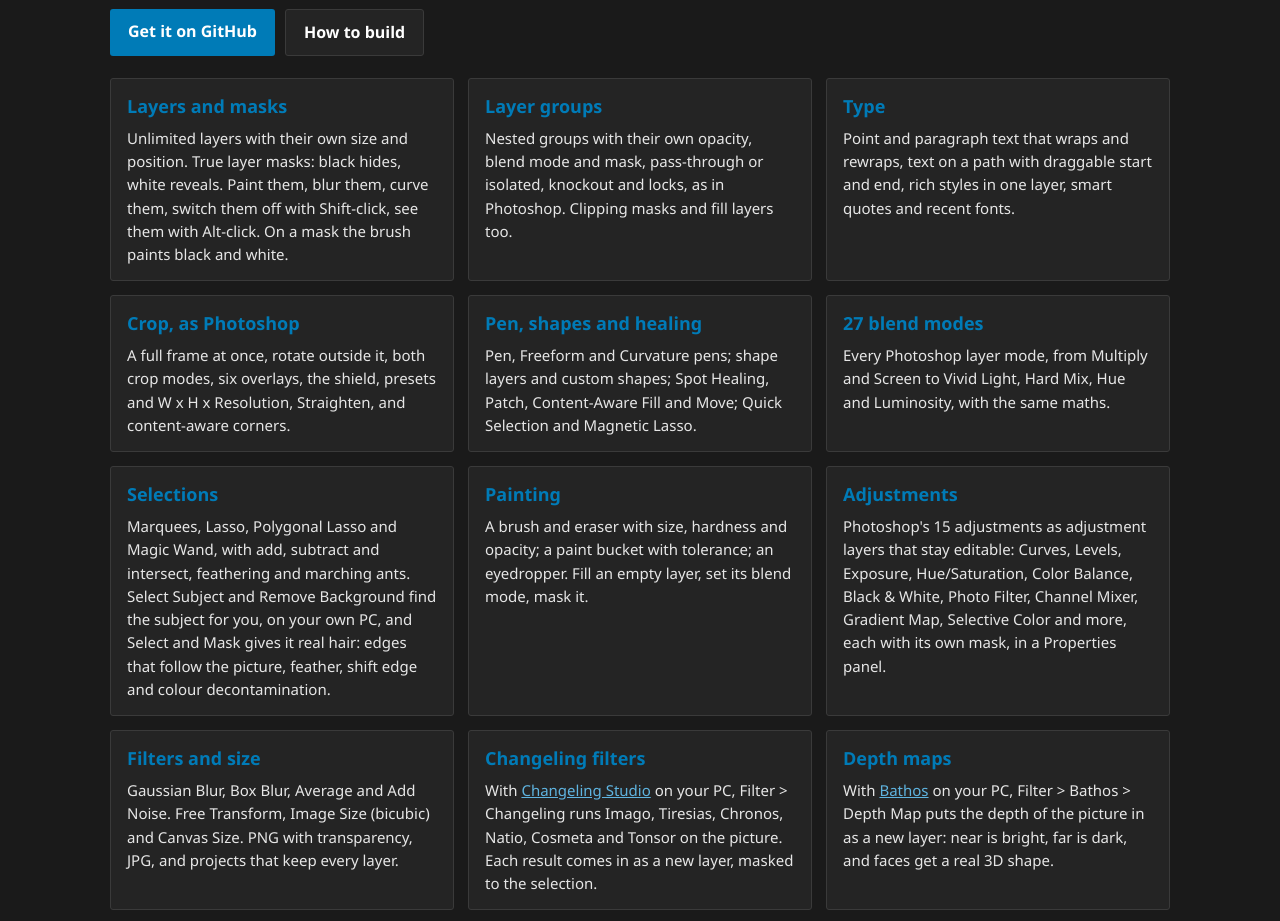
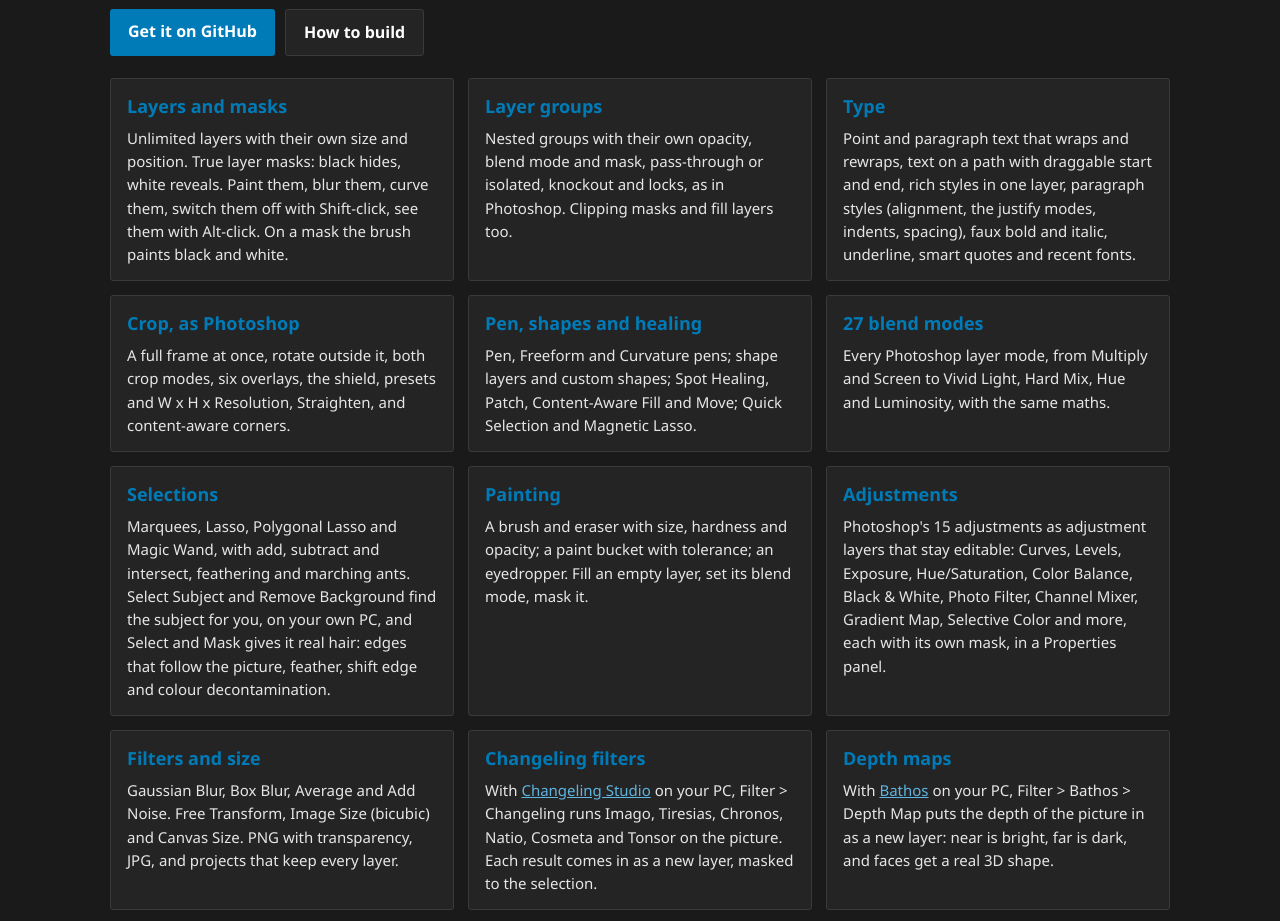
Before and after one commit to CursedPrograms/Chimera, a plain HTML site: page index.html in a window 1280 px wide. Shown: the part 780-1701 px from the top of the page. Drawn offline with Linux system fonts and the light colour scheme.

Commit message:
Page: the Type tool's paragraph and character styles.
Co-Authored-By: Claude Opus 5.5 <noreply@anthropic.com>

```diff
--- a/index.html
+++ b/index.html
@@ -44,7 +44,8 @@
       <article>
         <h2>Type</h2>
         <p>Point and paragraph text that wraps and rewraps, text on a path with draggable start and end, rich styles in
-          one layer, smart quotes and recent fonts.</p>
+          one layer, paragraph styles (alignment, the justify modes, indents, spacing), faux bold and italic, underline,
+          smart quotes and recent fonts.</p>
       </article>
       <article>
         <h2>Crop, as Photoshop</h2>
```
